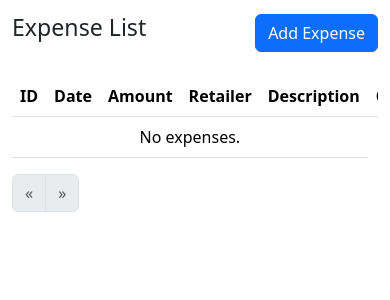
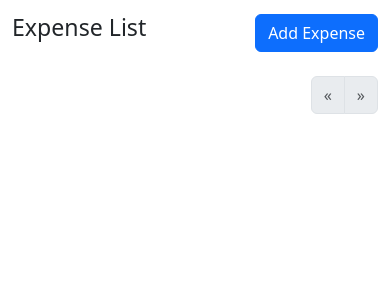
Before and after one commit to maxwellmcneal/Flask-Finance-Tracker, a Flask app: page /expenses/ in a window 390 px wide. Shown: the part 56-356 px from the top of the page. Run offline with Flask 3, Linux system fonts and the light colour scheme; some libraries are stand-ins or nearby versions.

Commit message:
Created separate mobile view and updated html to reflect db changes

```diff
--- a/templates/base.html
+++ b/templates/base.html
@@ -5,6 +5,7 @@
         <meta name="viewport" content="width=device-width, initial-scale=1.0">
         <title>Flask Finance Tracker</title>
         <script src="https://cdn.plot.ly/plotly-latest.min.js"></script>
+        <link rel="stylesheet" href="https://cdn.jsdelivr.net/npm/bootstrap-icons@1.11.3/font/bootstrap-icons.min.css">
         {{ bootstrap.load_css() }}
     </head>
     <body>
--- a/templates/expenses.html
+++ b/templates/expenses.html
@@ -16,7 +16,38 @@
         <button type="button" class="btn-close" data-bs-dismiss="alert" aria-label="Close"></button>
     </div>
     {% endfor %}
-    <div class="table-responsive">
+    <br>
+    <!-- MOBILE VIEW -->
+    <div class="d-block d-md-none">
+        {% for expense in expenses %}
+            <div class="card mb-2 expense-card" data-expense-id="{{ expense.id }}" role="button" tabindex="0">
+                <div class="card-body py-2 px-3">
+                    <div class="d-flex justify-content-between align-items-center">
+                        <div class="expense-main-info">
+                            <h5 class="card-title mb-1 text-truncate" style="max-width: 200px;">
+                                {{ expense.retailer }}
+                            </h5>
+                            <small class="text-muted">
+                                {{ expense.date.strftime("%m/%d/%Y") }}
+                            </small>
+                        </div>
+                        <div class="d-flex justify-content-end align-items-center">
+                            <div class="expense-amount text-end me-3">
+                                <h5 class="fw-bold text-primary">
+                                    {{ "$%.2f"|format(expense.amount) }}
+                                </h5>
+                                <span class="badge rounded-pill bg-secondary">{{ expense.category.name }}</span>
+                            </div>
+                            <i class="bi bi-chevron-right text-muted"></i>
+                        </div>
+                    </div>
+                </div>
+            </div>
+        {% endfor %}
+    </div>
+
+    <!-- DESKTOP VIEW -->
+    <div class="table-responsive d-none d-md-block">
         <table class="table">
             <thead class="thead-light">
                 <tr>
@@ -39,8 +70,8 @@
                     <td>{{ "$%.2f"|format(expense.amount) }}</td>
                     <td>{{ expense.retailer }}</td>
                     <td>{{ expense.description }}</td>
-                    <td>{{ expense.category }}</td>
-                    <td>{{ expense.payment_method }}</td>
+                    <td>{{ expense.category.name }}</td>
+                    <td>{{ expense.payment_method.name }}</td>
                     <td>
                         <a class="btn btn-sm btn-primary" href="/expenses/edit/{{ expense.id }}" role="button">
                             Edit
@@ -83,7 +114,9 @@
     </div>
     {% endfor %}
     {% from 'bootstrap5/pagination.html' import render_pagination %}
-    {{ render_pagination(pagination) }}
+    <div class="d-flex justify-content-end">
+        {{ render_pagination(pagination) }}
+    </div>
 </div>
-
+<br>
 {% endblock %}
```
